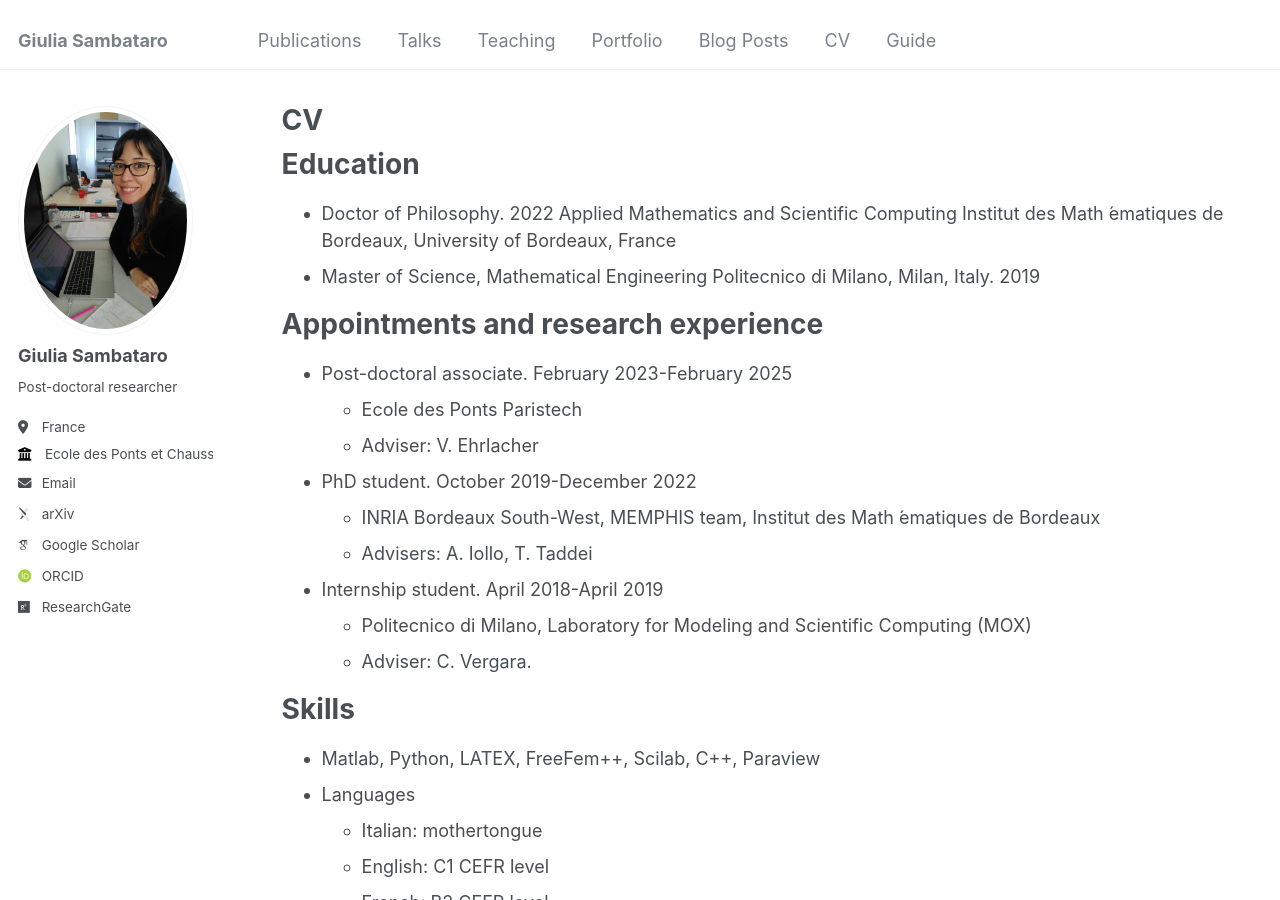
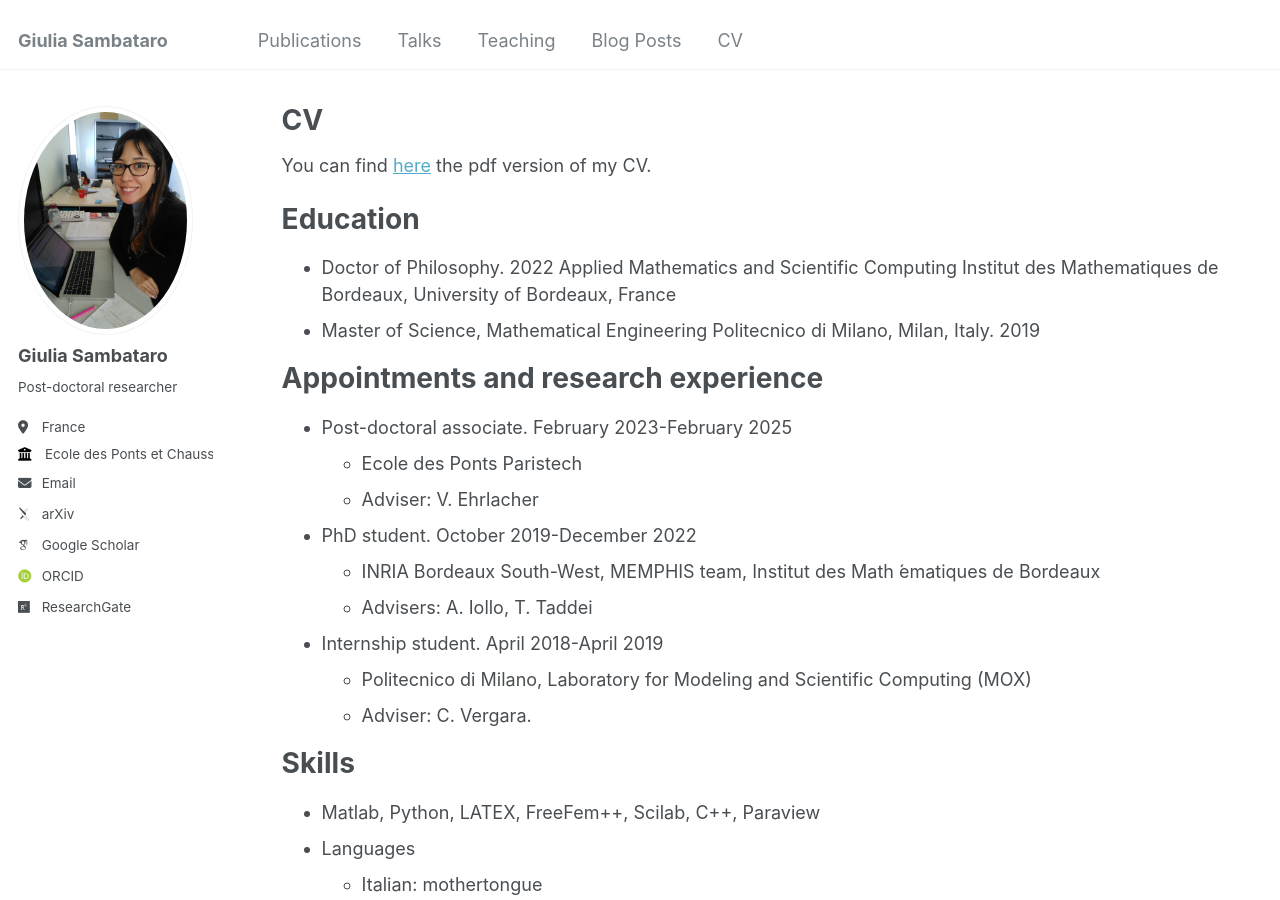
Before and after one commit to gsambata/gsambata.github.io, a Jekyll site: the page built from _pages/cv.md, in a window 1280 px wide and 900 px high. Built offline with Jekyll 4.4.1, drawn with Linux system fonts in a browser that asks for light colours; some web fonts are replaced.

Commit message:
final modifications

```diff
--- a/_pages/cv.md
+++ b/_pages/cv.md
@@ -6,6 +6,7 @@ author_profile: true
 redirect_from:
   - /resume
 ---
+You can find [here](../files/autoCV.pdf) the pdf version of my CV.
 
 {% include base_path %}
 
@@ -13,7 +14,7 @@ Education
 ======
 * Doctor of Philosophy. 2022
 Applied Mathematics and Scientific Computing
-Institut des Math ́ematiques de Bordeaux, University of Bordeaux, France
+Institut des Mathematiques de Bordeaux, University of Bordeaux, France
 * Master of Science, Mathematical Engineering Politecnico di Milano, Milan, Italy. 2019
 
 Appointments and research experience
```
Also changed, not shown: _data/navigation.yml (+4 -4 lines).
